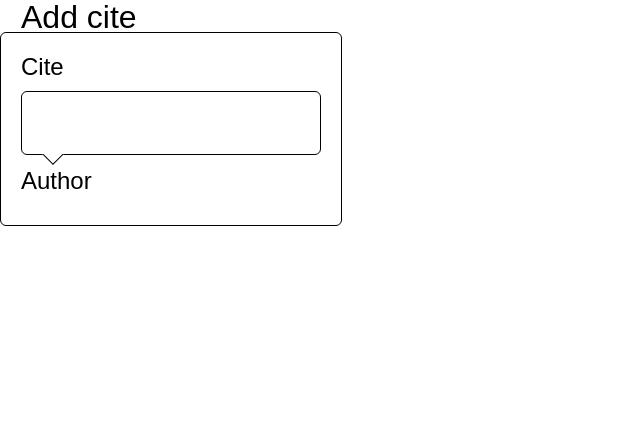
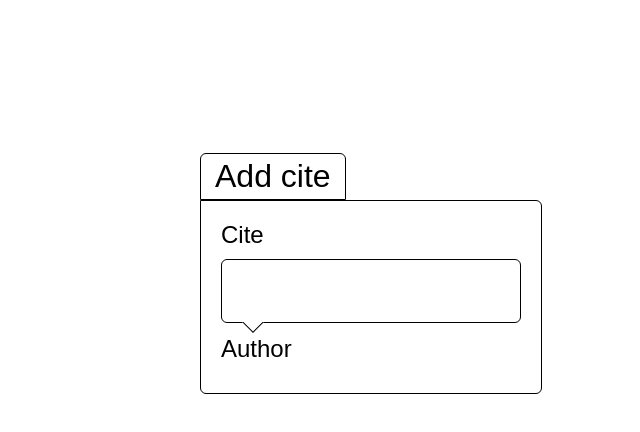
Before and after one commit to lexantus/cites, a React app: page / in a window 1280 px wide. Shown: the top 432 px of the page, without its empty margins (0-640 px from the left). Built offline with nearby package versions, Linux system fonts and the light colour scheme.

Commit message:
style AddCite window

```diff
--- a/src/components/AddCite/index.css
+++ b/src/components/AddCite/index.css
@@ -2,10 +2,13 @@
   display: inline-block;
   border: 1px solid black;
   background: white;
-  border-radius: 6px;
+  border-top-left-radius: 0px;
+  border-top-right-radius: 6px;
+  border-bottom-left-radius: 6px;
+  border-bottom-right-radius: 6px;
   padding: 20px 20px;
   position: relative;
-  margin-top: 32px;
+  margin: 200px;
 }
 
 .window * {
@@ -27,12 +30,17 @@
 
 .h1 {
   position: absolute;
-  top: -34px;
+  top: -48px;
+  left: -1px;
   display: inline-block;
   font-family: "Exo 2", sans-serif;
   font-size: 32px;
   margin: 0;
   margin-bottom: 10px;
+  border: 1px solid black;
+  border-top-left-radius: 6px;
+  border-top-right-radius: 6px;
+  padding: 4px 14px;
 }
 
 .label {
```
